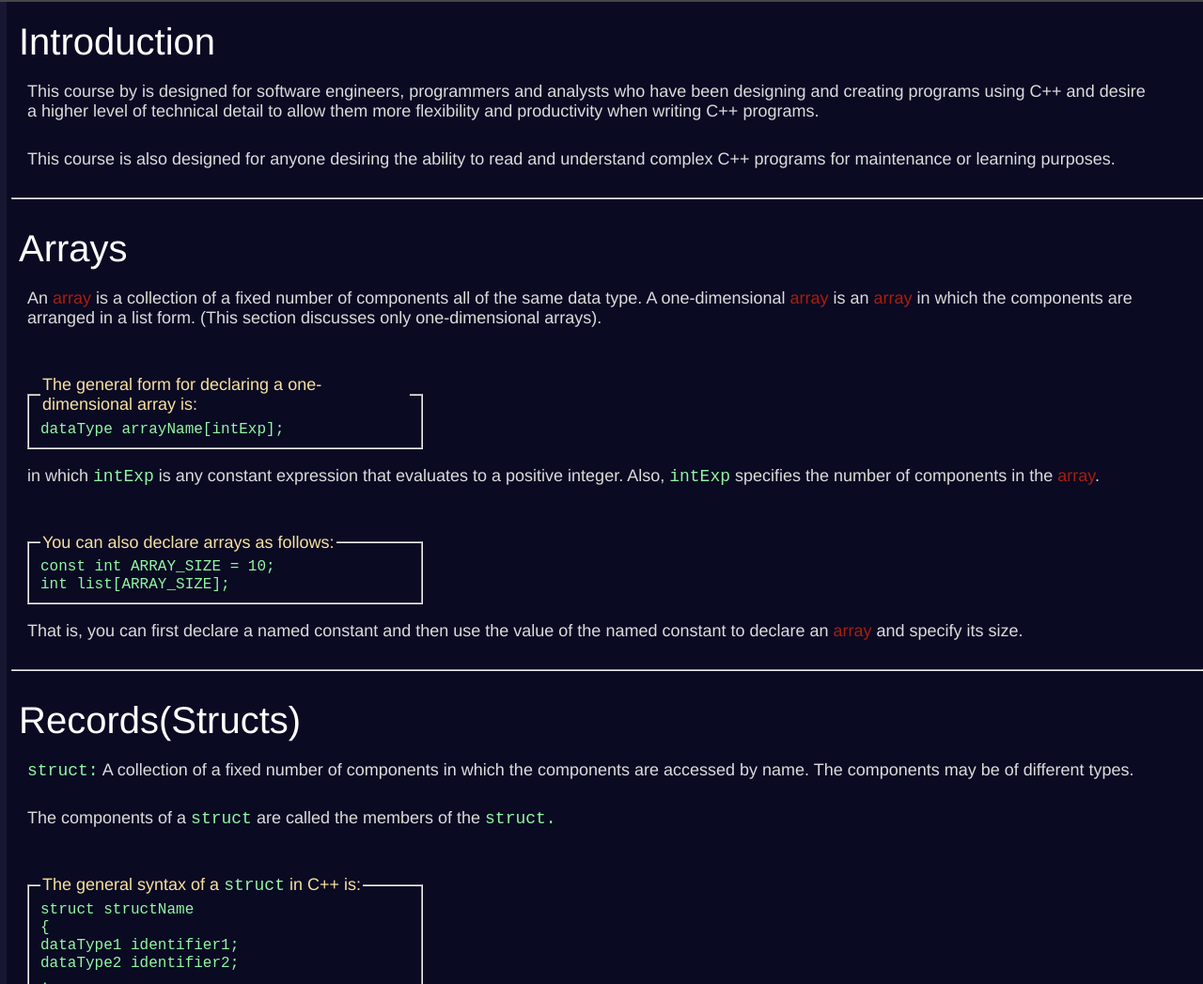
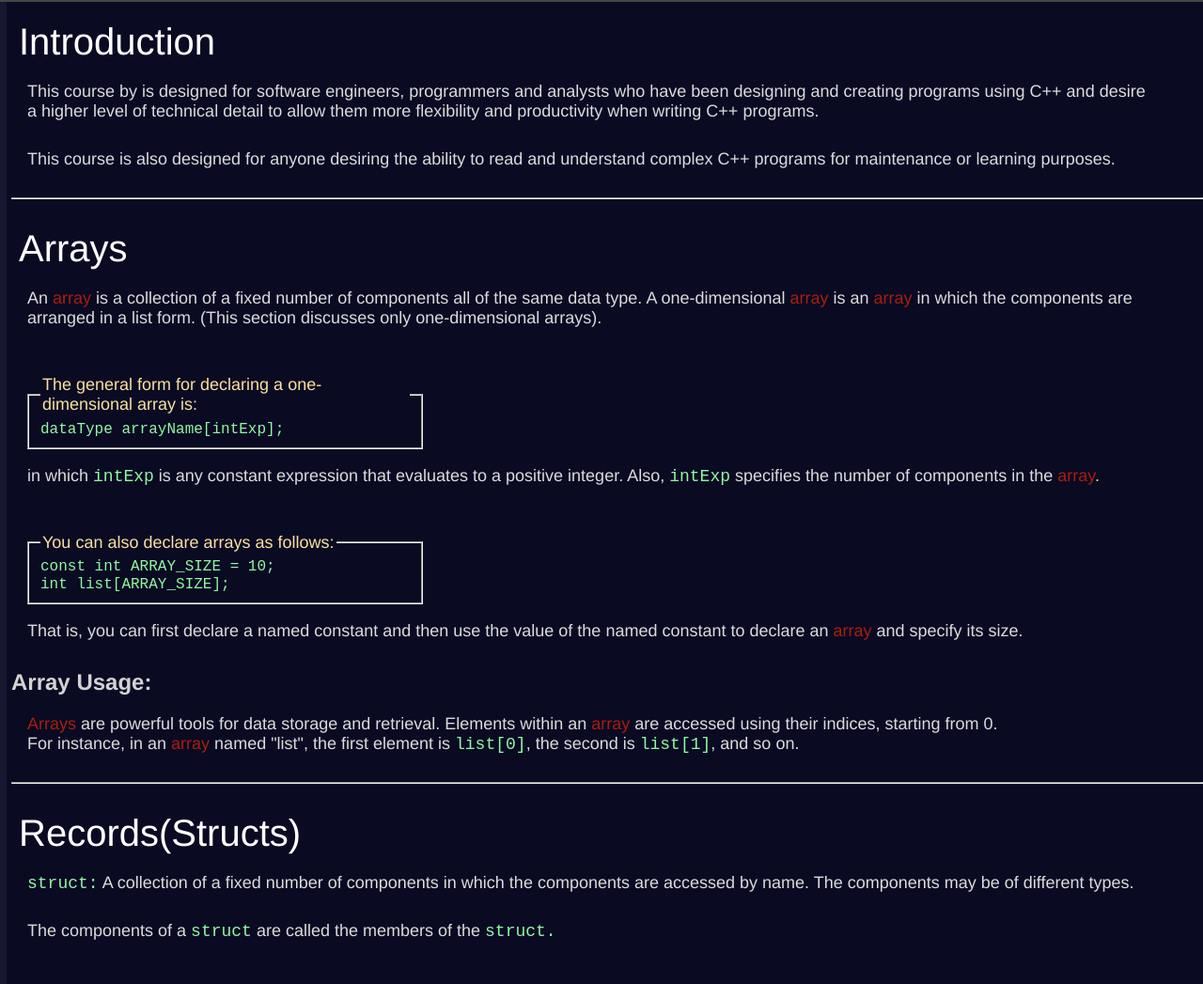
Before and after one commit to ZaidQtaish/advanced_programming, a plain HTML site: page index.html in a window 1280 px wide. Shown: the part 53-1100 px from the top of the page at 94% size. Drawn offline with Linux system fonts and the light colour scheme.

Commit message:
feat: added array info

```diff
--- a/index.html
+++ b/index.html
@@ -55,7 +55,17 @@
             </fieldset>
 
             <p>That is, you can first declare a named constant and then use the value of the named
-                constant to declare an <span class='array'>array</span> and specify its size.</p>
+                constant to declare an <span class='array'>array</span> and specify its size.
+            </p>
+
+            <h2>Array Usage:</h2>
+
+            <p><span class='array'>Arrays</span> are powerful tools for data storage and retrieval.
+                 Elements within an <span class='array'>array</span> are accessed using their indices,
+                  starting from 0.<br /> For instance, in an <span class='array'>array</span> named "list",
+                   the first element is <code class='ex'>list[0]</code>,
+                    the second is <code class='ex'>list[1]</code>, and so on.
+            </p>
 
         </section>
         <hr />
```
